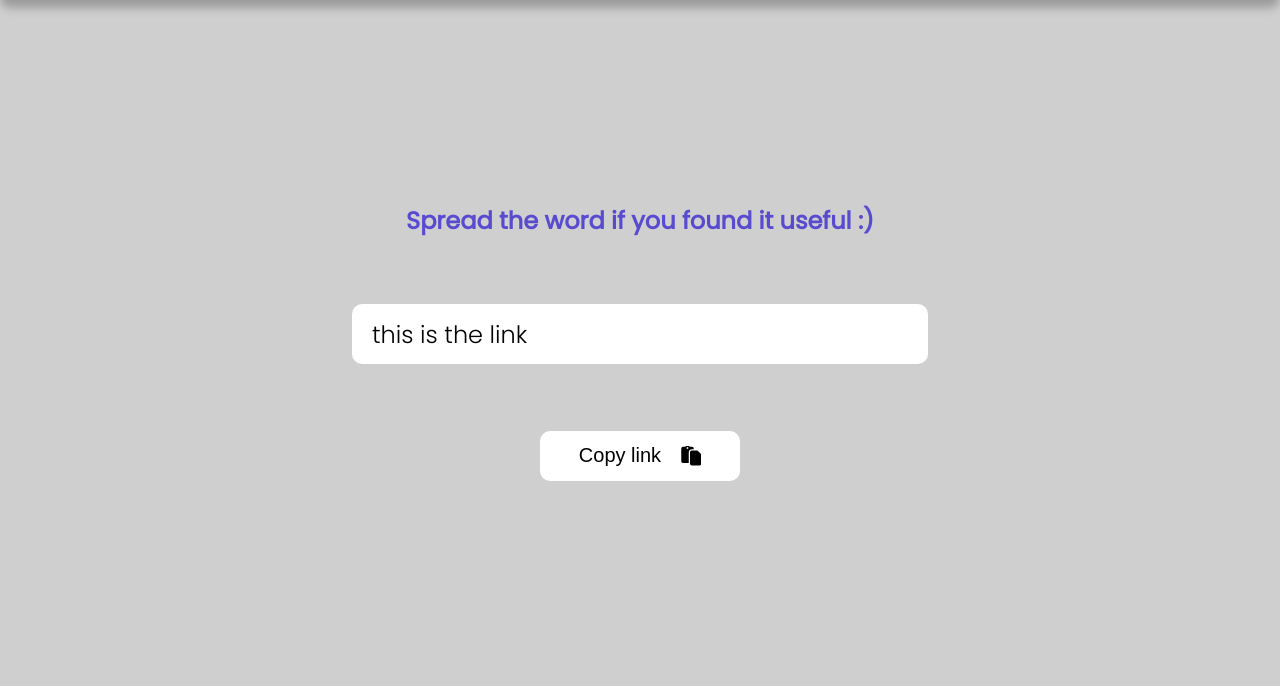
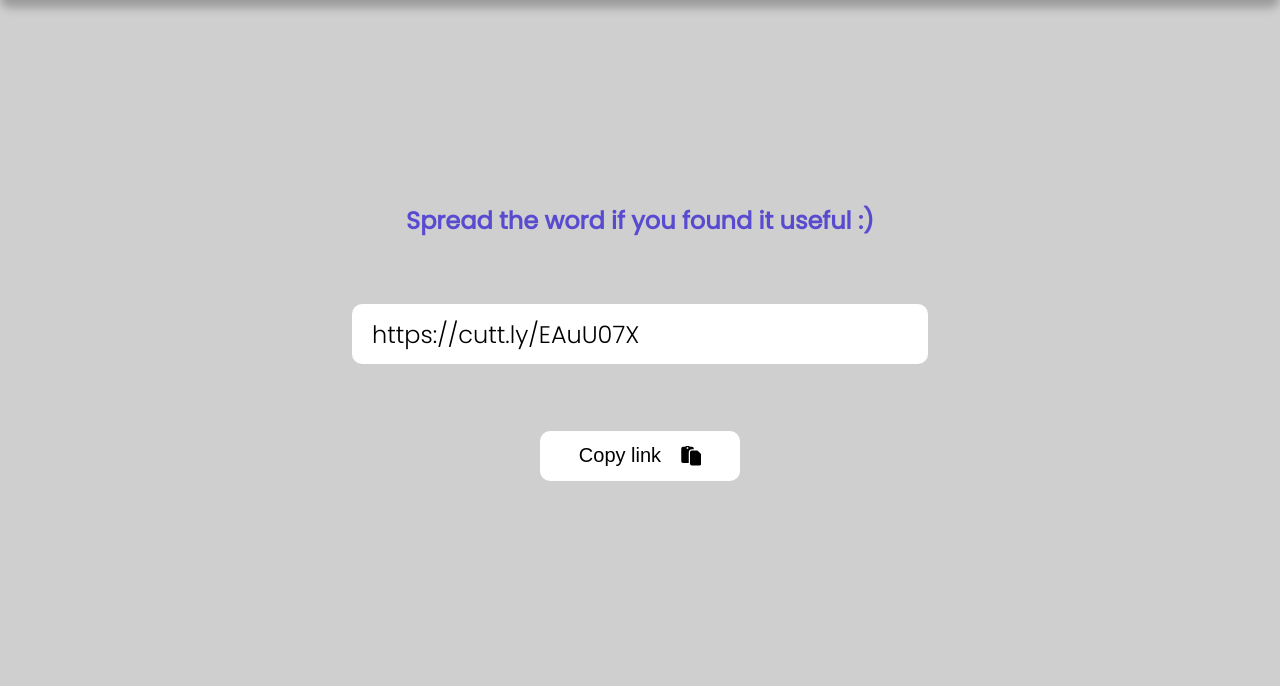
Before and after one commit to mritul/nitthub, a plain HTML site: page code/sharePage/share.html in a window 1280 px wide. Shown: the part 102-800 px from the top of the page. Drawn offline with nearby package versions, Linux system fonts and the light colour scheme.

Commit message:
link in share page changed

```diff
--- a/code/sharePage/share.html
+++ b/code/sharePage/share.html
@@ -43,7 +43,7 @@
         <div class="card">
           <h1>Spread the word if you found it useful :)</h1>
         <div class="msgBox">
-          <h1 id="linkText">this is the link</h1>
+          <h1 id="linkText">https://cutt.ly/EAuU07X</h1>
         </div>
         <p class="copiedAlert">Link Copied</p>
         <button class="copyBtn">Copy link <i class="fa-solid fa-paste"></i></button>
```
Also changed, not shown: 1 other file.
